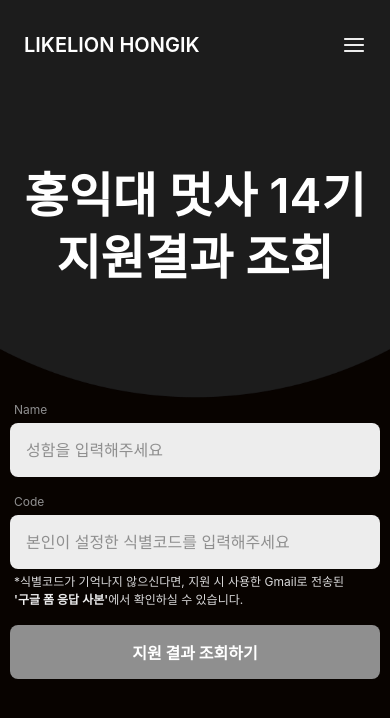
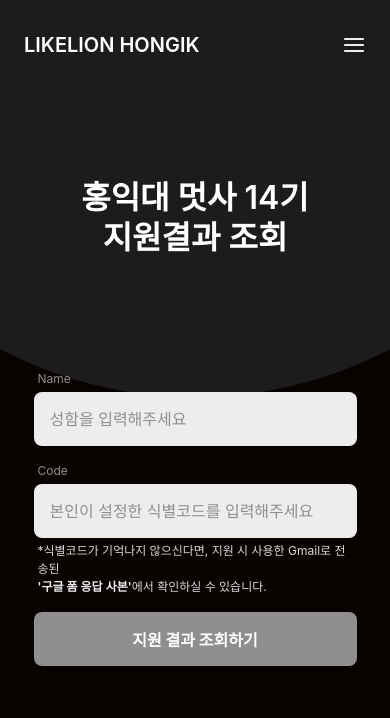
Before and after one commit to likelion-14th-page/likelion-14th-FE, a React (Vite) app: page /apply-check in a window 390 px wide. Shown: the top 718 px of the page. Built offline with nearby package versions, Linux system fonts and the light colour scheme; no server answers; a web font is replaced by a local one.

Commit message:
#79 [UI] 합격자 조회 입력/조회하기 버튼 반응형

```diff
--- a/src/pages/applycheck/CheckForm.jsx
+++ b/src/pages/applycheck/CheckForm.jsx
@@ -27,20 +27,28 @@ const CheckForm = ({ name, setName, num, setNum, onCheck, isError, setIsError })
     if (isError) setIsError(false);
   };
 
+  const commonWidthClass = "w-[323px] md:w-[370px]";
+
   return (
     <div className="w-full flex flex-col gap-6 px-4 items-center">
       {/* 안내 문구 */}
       <div className="text-center mb-20">
-        <h2 className="title-48-semibold text-white mb-2">홍익대 멋사 14기<br/>지원결과 조회</h2>
+        <h2 className="
+            text-[32px] font-semibold leading-tight  {/* 모바일 기본 (32px) */}
+            sm:text-[48px]                           {/* PC (md) 이상에서 48px로 덮어쓰기 */}
+            text-white mb-2
+        ">
+          홍익대 멋사 14기<br/>지원결과 조회
+        </h2>
       </div>
 
       {/* 입력 필드 영역 */}
       <div className="flex flex-col items-center gap-2 bp-14">
 
         {/* 1. 이름 입력 */}
-        <div className="flex flex-col gap-1">
+        <div className={`flex flex-col gap-1 ${commonWidthClass}`}>
           <label className="detail-12-regular text-gray-04 ml-1">Name</label>
-          <div className="relative w-[370px]">
+          <div className="relative w-full items-center">
             <input
               type="text"
               value={name || ''}
@@ -64,9 +72,9 @@ const CheckForm = ({ name, setName, num, setNum, onCheck, isError, setIsError })
         </div>
 
         {/* 2. 식별코드 입력 (변수명 num 사용) */}
-        <div className="flex flex-col gap-1 mt-2">
+        <div className={`flex flex-col gap-1 mt-2 ${commonWidthClass}`}>
           <label className="detail-12-regular text-gray-04 ml-1">Code</label>
-          <div className="relative w-[370px]">
+          <div className="relative w-full items-center">
             <input
               type="text"
               value={num || ''}
@@ -103,10 +111,11 @@ const CheckForm = ({ name, setName, num, setNum, onCheck, isError, setIsError })
           )}
 
         {/* 조회 버튼 */}
+        <div className='{`${commonWidthClass}`}'>
           <button
             onClick={handleSubmit}
             disabled={!isActive}
-          className={`mt-2 w-[370px] h-[54px] p-[16px] rounded-[8px] text-white font-bold transition-all duration-200
+            className={`mt-2 h-[54px] p-[16px] rounded-[8px] text-white font-bold transition-all duration-200 ${commonWidthClass}
               ${isActive
                 ? 'bg-orange-01 border border-orange-04 hover:bg-orange-01-hover cursor-pointer'
                 : 'bg-gray-04 cursor-not-allowed border-none'
@@ -117,6 +126,7 @@ const CheckForm = ({ name, setName, num, setNum, onCheck, isError, setIsError })
           </button>
         </div>
       </div>
+    </div>
   );
 };
 
```
Also changed, not shown: src/assets/apply/icon-home.svg (added). Lines whose indentation alone changed are shown as unchanged.
